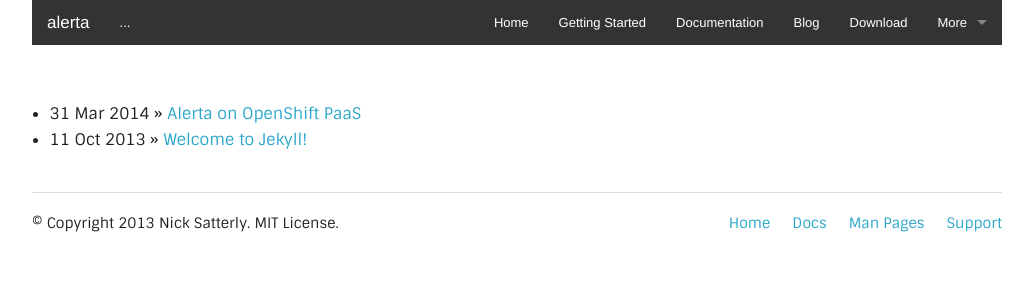
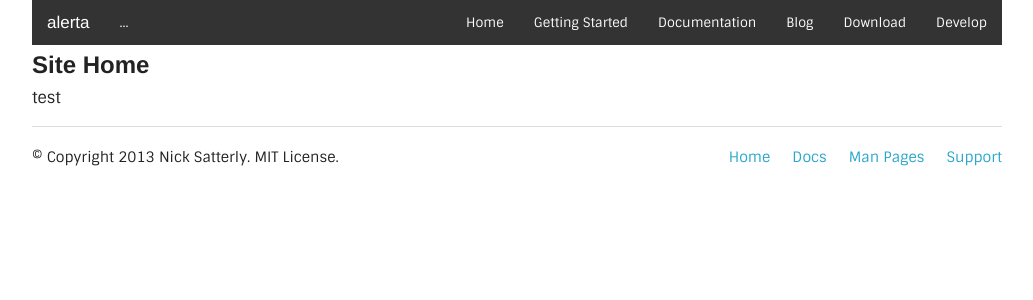
Before and after one commit to alerta/alerta.github.io, a Jekyll site: the page built from index.html, in a window 1280 px wide. Shown: the top 300 px of the page, without its empty margins (123-1156 px from the left). Built offline with Jekyll 4.4.1, drawn with Linux system fonts in a browser that asks for light colours; Markdown is read by kramdown in place of the engine named in the settings.

Commit message:
organise site

```diff
--- a/_includes/head.html
+++ b/_includes/head.html
@@ -9,7 +9,7 @@
 
   <meta name="google-site-verification" content="TRtmR1cpyUulwkDMx2V-xW0H7LKO7LhWXHiScsNK5mQ" />
 
-  <link rel="stylesheet" type="text/css" href="http://fonts.googleapis.com/css?family=Open+Sans:300italic,400italic,700italic,400,300,700" />
+  <link href='http://fonts.googleapis.com/css?family=Sintony:400,700' rel='stylesheet' type='text/css'>
   <link rel="stylesheet" href="{{ site.url }}/assets/css/normalize.css" />
   <link rel="stylesheet" href="{{ site.url }}/assets/css/foundation.css" />
 
--- a/_includes/nav.html
+++ b/_includes/nav.html
@@ -14,18 +14,19 @@
 
           <!-- Right Nav Section -->
           <ul class="right">
-          <li><a href="{{ site.url }}/home/" class="">Home</a></li>
+          <li><a href="{{ site.url }}/" class="">Home</a></li>
           <li><a href="{{ site.url }}/docs/gettingstarted/" class="">Getting Started</a></li>
           <li><a href="{{ site.url }}/docs/home/" class="">Documentation</a></li>
-          <li><a href="{{ site.url }}/docs/blog/" class="">Blog</a></li>
+          <li><a href="{{ site.url }}/blog/home/" class="">Blog</a></li>
           <li><a href="{{ site.url }}/docs/download/" class="">Download</a></li>
-          <li class="has-dropdown">
+          <li><a href="{{ site.url }}/docs/develop/" class="">Develop</a></li>
+          <!-- li class="has-dropdown">
             <a href="#">More</a>
             <ul class="dropdown">
               <li><a href="">Demo</a></li>
               <li><a href="http://github.com/guardian/alerta">GitHub</a></li>
             </ul>
-          </li>
+          </li -->
           </ul>
 
           <!-- Left Nav Section -->
--- a/_posts/2014-03-31-alerta-on-openshift-paas.md
+++ b/_posts/2014-03-31-alerta-on-openshift-paas.md
@@ -2,7 +2,7 @@
 layout: post
 title:  "Alerta on OpenShift PaaS"
 date:   2014-03-31 15:45:21
-categories: jekyll update
+categories: blog
 ---
 
 You'll find this post in your `_posts` directory - edit this post and re-build (or run with the `-w` switch) to see your changes!
--- a/css/app.css
+++ b/css/app.css
@@ -14,7 +14,6 @@
 
 h1 {
   font-weight: bold;
-  color: #fff;
   font-size: 32px;
 }
 
@@ -44,6 +43,14 @@ ul.inline-list {
     font-size: 0.9em;
 }
 
+.top-bar {
+    font-size: 2em;
+}
+
+.top-bar-section li a:not(.button) {
+    font-family: 'Sintony';
+}
+
 .label {
     font-weight: bold;
 }
--- a/index.html
+++ b/index.html
@@ -4,10 +4,8 @@ title: Your New Jekyll Site
 ---
 
 <div id="home">
-  <h1>Blog Posts</h1>
-  <ul class="posts">
-    {% for post in site.posts %}
-      <li><span>{{ post.date | date_to_string }}</span> &raquo; <a href="{{ post.url }}">{{ post.title }}</a></li>
-    {% endfor %}
-  </ul>
+  <h2>Site Home</h2>
+
+test
+
 </div>
```
Also changed, not shown: docs/blog.md (added, +17 -0 lines), docs/develop.md (added, +10 -0 lines), docs/gettingstarted.md (added, +10 -0 lines).
